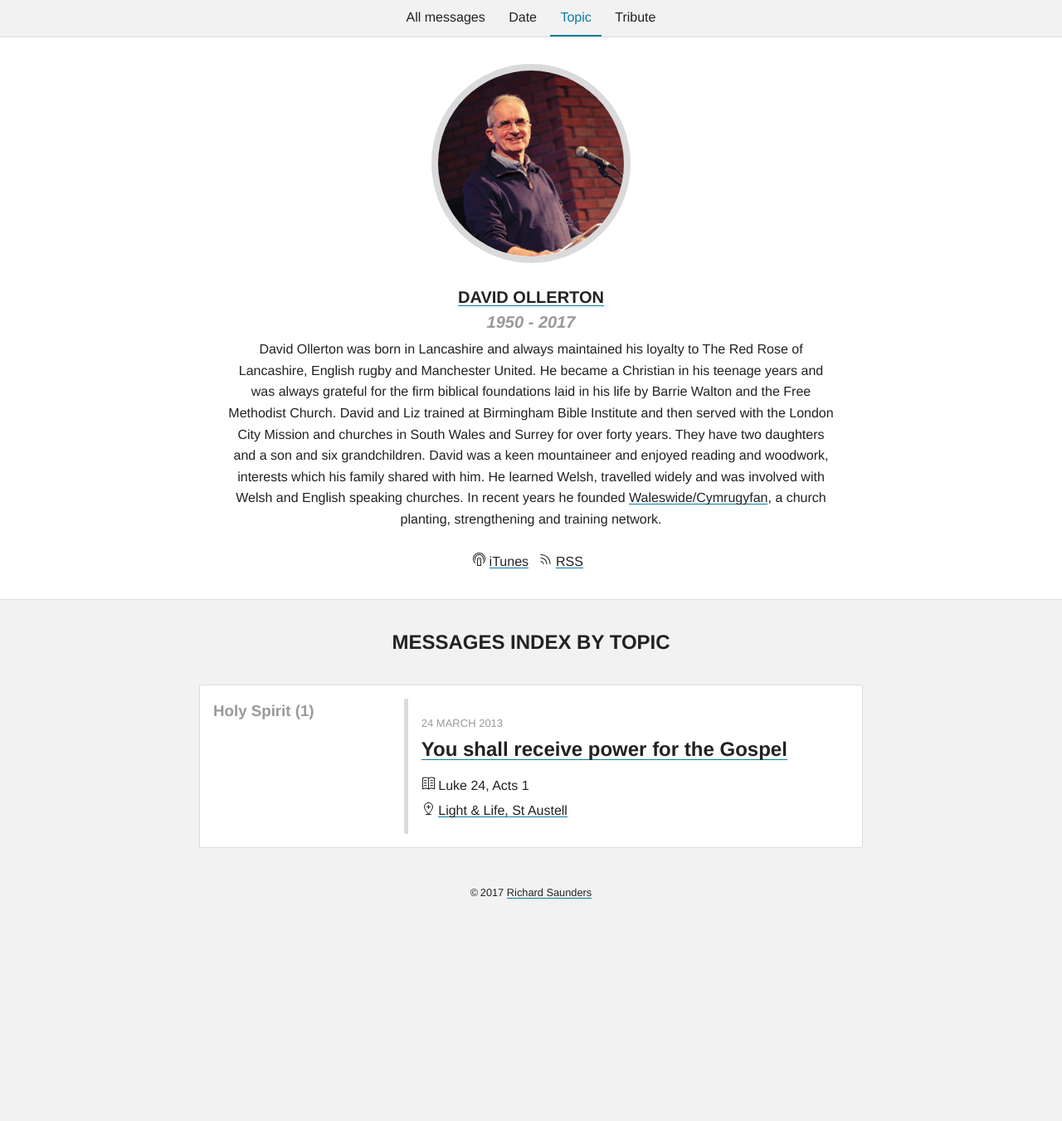
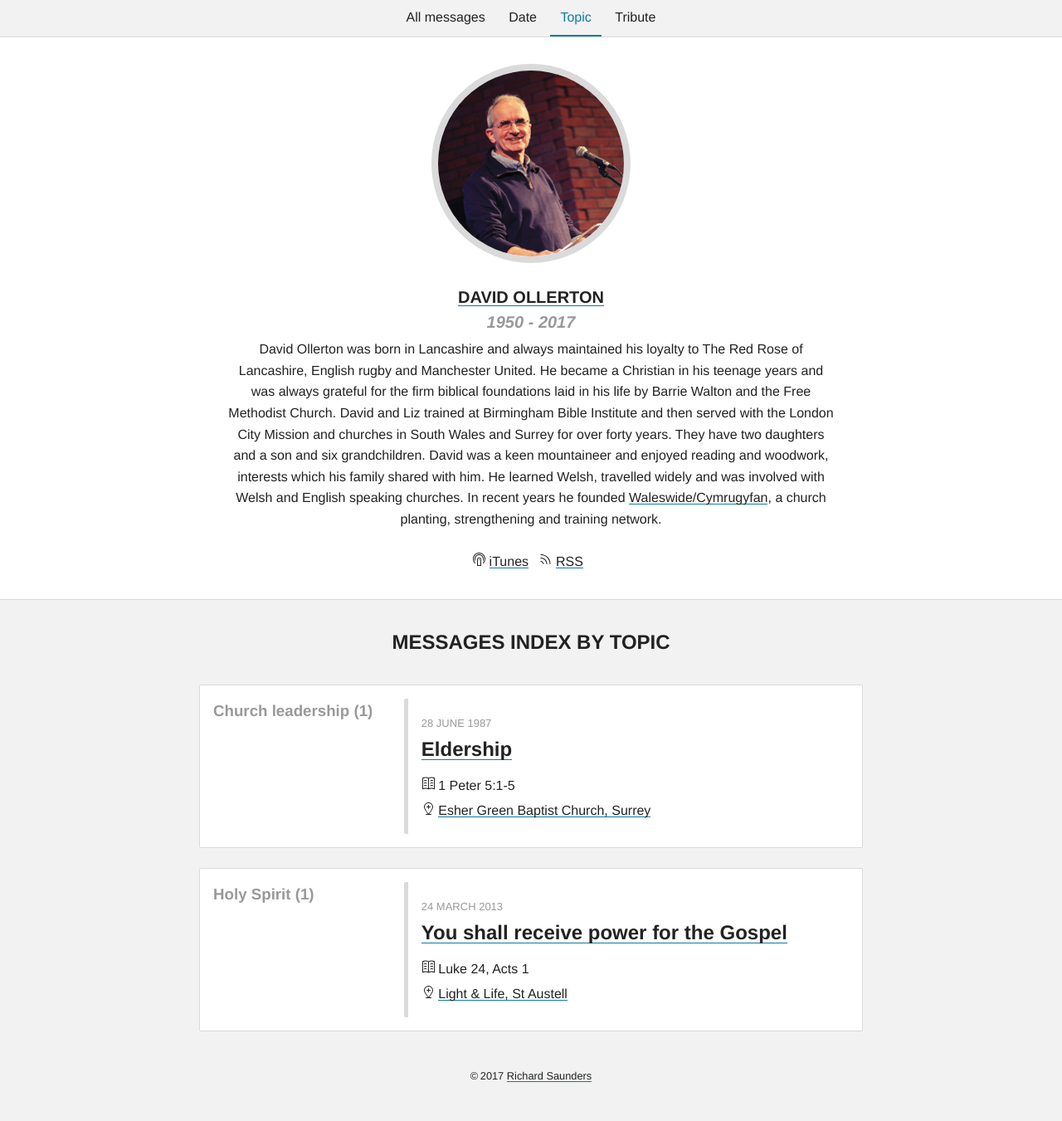
Before and after one commit to davidollerton/davidollerton.github.io, a Jekyll site: the page built from topic/index.html, in a window 1280 px wide. Shown: the whole page at 83% size. Built offline with Jekyll 4.4.1, drawn with Linux system fonts in a browser that asks for light colours; nearby versions of some CDN libraries; comment, search, counter and statistics services are not loaded; before the commit the page ends 1129 px from its top, so only the background shows below that.

Commit message:
Added message on Eldership

```diff
--- a/_data/churches.json
+++ b/_data/churches.json
@@ -30,5 +30,9 @@
   "grace":{
     "name": "Grace Community Church, Porthcawl",
     "website": "https://gccporthcawl.org/"
+  },
+  "esher":{
+    "name": "Esher Green Baptist Church, Surrey",
+    "website": "http://www.esherchurch.org/"
   }
 }
--- /dev/null
+++ b/_posts/1987-06-28-eldership.md
@@ -0,0 +1,11 @@
+---
+title: "Eldership"
+scripture: "1 Peter 5:1-5"
+church: esher
+file: //sermons.davidollerton.org.s3.amazonaws.com/data/1987/28-06-1987.mp3
+excerpt: ""
+summary: ""
+duration: "31:18"
+length: "43360271"
+category: "Church leadership"
+---
```
